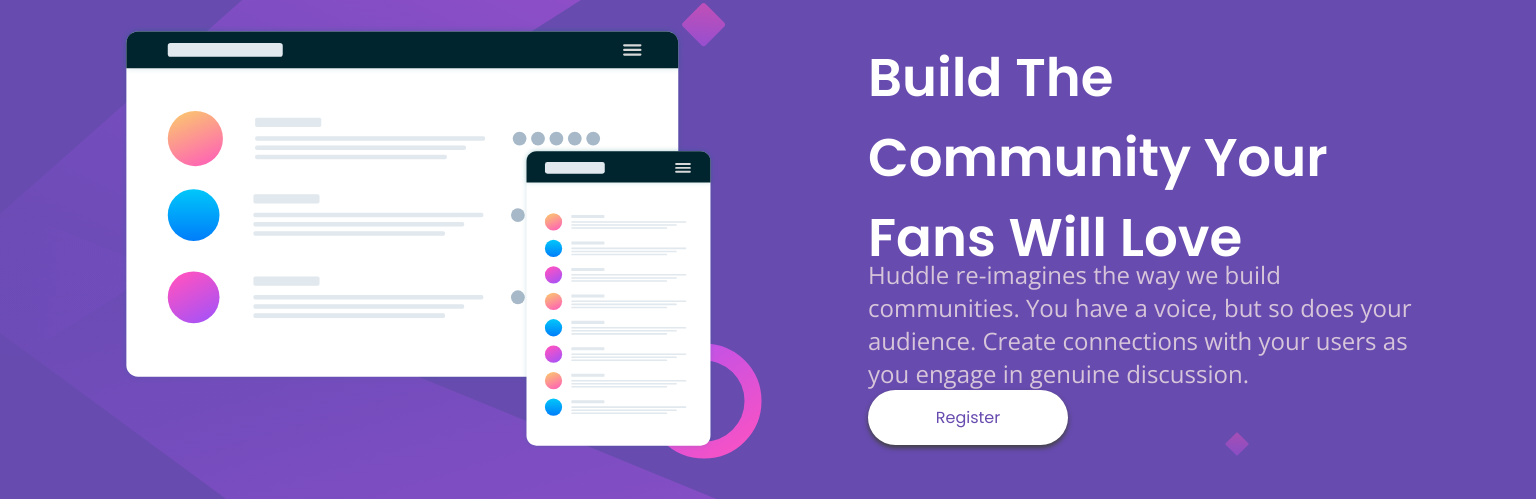
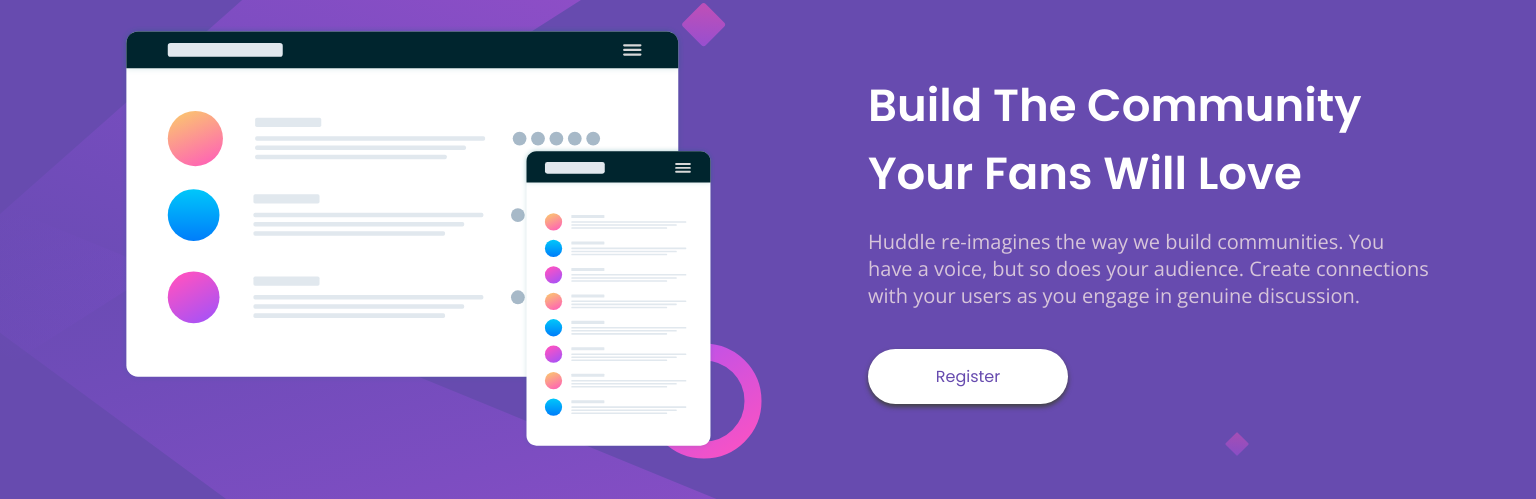
Before and after one commit to zuukie/huddleLandingPage, a plain HTML site: page index.html in a window 1536 px wide. Shown: the part 162-661 px from the top of the page. Drawn offline with nearby package versions, Linux system fonts and the light colour scheme.

Commit message:
Optimalization and design fix

```diff
--- a/index.html
+++ b/index.html
@@ -21,11 +21,13 @@
     </div>
     <img class='illustration' src="./images/illustration-mockups.svg" alt="Illustration mockup">
     <div class="main">
-      <h1>Build The Community Your Fans Will Love</h1>
-      <p>
-        Huddle re-imagines the way we build communities. You have a voice, but so does your audience.
-        Create connections with your users as you engage in genuine discussion.
-      </p>
+      <div class="text">
+        <h1>Build The Community Your Fans Will Love</h1>
+        <p>
+          Huddle re-imagines the way we build communities. You have a voice, but so does your audience.
+          Create connections with your users as you engage in genuine discussion.
+        </p>
+      </div>
       <button>Register</button>
     </div>
     <div class="footer">
--- a/sass/main.scss
+++ b/sass/main.scss
@@ -48,19 +48,20 @@
 		padding: 0 35px;
 		display: flex;
 		flex-direction: column;
-		justify-content: space-evenly;
+		justify-content: center;
 		align-items: center;
 		text-align: center;
 		h1 {
 			font-size: 2.6rem;
 		}
 		p {
-			margin-top: -20px;
+            margin: 20px 0;
 			color: c.$graywhite;
 			font-size: 1.6rem;
 			font-family: "Open Sans", sans-serif;
 		}
 		button {
+            margin-top: 20px;
 			width: 225px;
 			padding: 15px;
 			color: c.$violet;
@@ -104,7 +105,6 @@
 	}
 }
 
-
 @media (min-width: 768px) {
 	body {
 		background-image: url("../images/bg-desktop.svg");
@@ -138,7 +138,7 @@
 				font-size: 3.2rem;
 			}
 			p {
-                font-size: 2.0rem;
+				font-size: 2rem;
 			}
 			button {
 				width: 200px;
@@ -160,9 +160,9 @@
 			}
 			i {
 				transition: color 0.2s, transform 0.2s;
-
 			}
-            .icon-wrapper:hover i, .icon-wrapper:hover {
+			.icon-wrapper:hover i,
+			.icon-wrapper:hover {
 				color: c.$magenta;
 				border-color: c.$magenta;
 				transform: scale(1.1);
@@ -176,49 +176,13 @@
 @media (min-width: 1400px) {
 	.grid-container {
 		.main {
-            position: relative;
-            padding-left: 100px;
-            top: 50%;
-            transform: translateY(-50%);
-            height: 75%;
-			align-items: start;
-			text-align: left;
-			grid-column: 3 / 5;
-			grid-row: 2 / 3;
 			h1 {
 				max-width: 680px;
-				font-size: 5.3rem;
+				font-size: 4.5rem;
 			}
 			p {
-                max-width: 680px;
-                font-size: 2.4rem;
-			}
-			button {
-				width: 200px;
-				font-size: 1.6rem;
-                transition: color 0.2s, background-color 0.2s;
-			}
-            button:hover {
-                color: white;
-                background-color: c.$magenta;
-            }
-		}
-		.footer {
-			.icon-wrapper {
-				width: 45px;
-				height: 45px;
-				font-size: 22px;
-                transition: border-color 0.2s, transform 0.2s;
-                cursor: pointer;
-			}
-            i {
-                transition: color 0.2s, transform 0.2s;
-
-            }
-            .icon-wrapper:hover i, .icon-wrapper:hover {
-                color: c.$magenta;
-                border-color: c.$magenta;
-                transform: scale(1.1);
+				max-width: 750px;
+				font-size: 2rem;
 			}
 		}
 	}
```
Also changed, not shown: css/main.css, 1 other file. Lines whose indentation alone changed are shown as unchanged.
